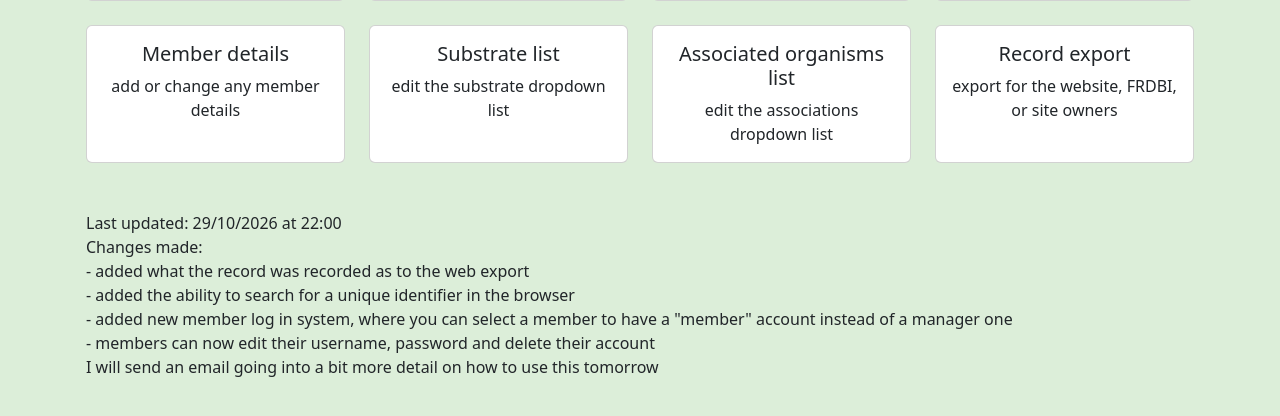
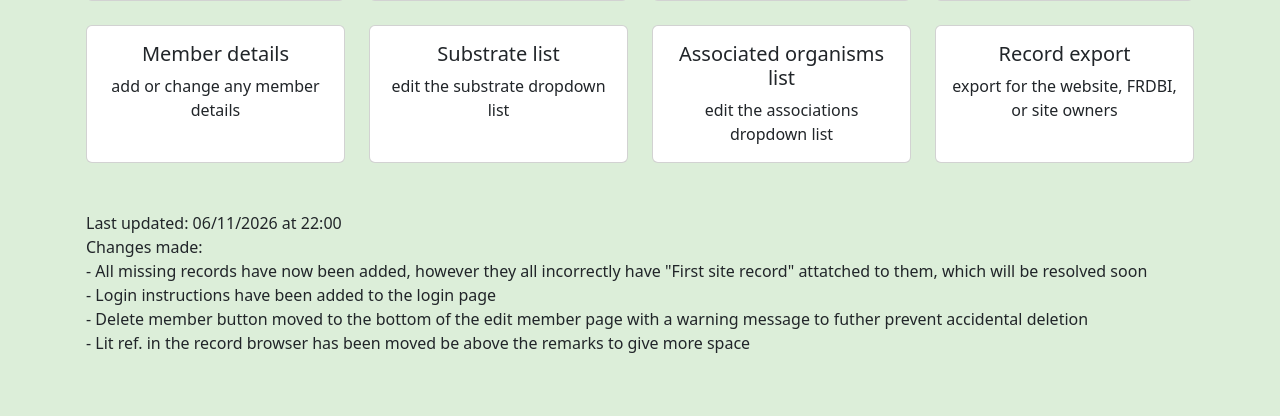
Before and after one commit to Excess10n/BFG-Database-Manager, a Django app: page / in a window 1280 px wide. Shown: the part 325-741 px from the top of the page. Run offline with Django 5.2, Linux system fonts and the light colour scheme; the visitor is signed in with stand-in values (Sample User, id 1).

Commit message:
general release changes 9

```diff
--- a/djangoProject/managementApp/templates/dataManager/memberEditSelf.html
+++ b/djangoProject/managementApp/templates/dataManager/memberEditSelf.html
@@ -20,6 +20,7 @@
     </div>
     <div class="row">
         <div class="col-auto">
+            <br/><br/>
             <a href="/auth/password_change/" class="btn btn-primary">Change password</a>
             <br/><br/><br/><br/>
         </div>
--- a/djangoProject/managementApp/templates/index.html
+++ b/djangoProject/managementApp/templates/index.html
@@ -27,13 +27,12 @@
 <br/><br/>
 {% if isManager %}
 <p>
-    Last updated: 29/10/2026 at 22:00<br/>
+    Last updated: 06/11/2026 at 22:00<br/>
     Changes made:<br/>
-    - added what the record was recorded as to the web export<br/>
-    - added the ability to search for a unique identifier in the browser<br/>
-    - added new member log in system, where you can select a member to have a "member" account instead of a manager one<br/>
-    - members can now edit their username, password and delete their account<br/>
-    I will send an email going into a bit more detail on how to use this tomorrow
+    - All missing records have now been added, however they all incorrectly have "First site record" attatched to them, which will be resolved soon<br/>
+    - Login instructions have been added to the login page<br/>
+    - Delete member button moved to the bottom of the edit member page with a warning message to futher prevent accidental deletion<br/>
+    - Lit ref. in the record browser has been moved be above the remarks to give more space<br/>
 </p>
 {% else %}
 <p><b>Remember:</b> change your password in account settings if this is your first time logging in!</p>
```
Also changed, not shown: djangoProject/managementApp/templates/dataManager/memberEditSingle.html (+26 -18 lines), djangoProject/managementApp/templates/dataManager/recordBrowse.html (+12 -4 lines), djangoProject/managementApp/templates/registration/login.html (+7 -0 lines).
